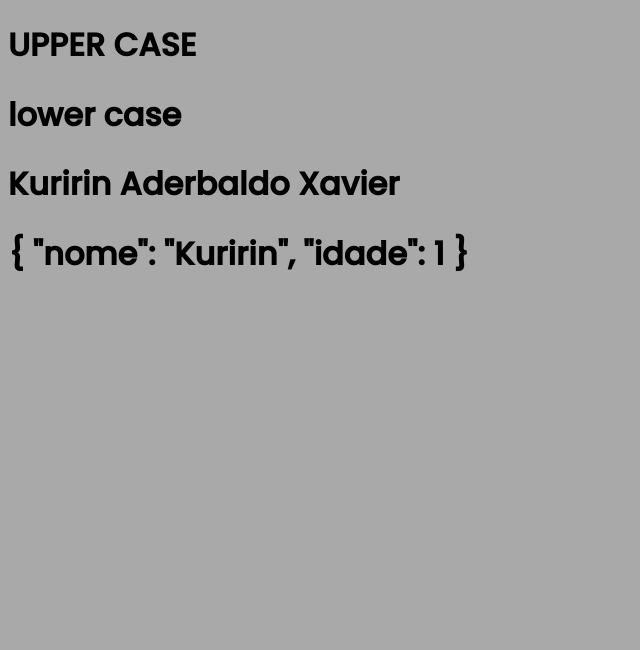
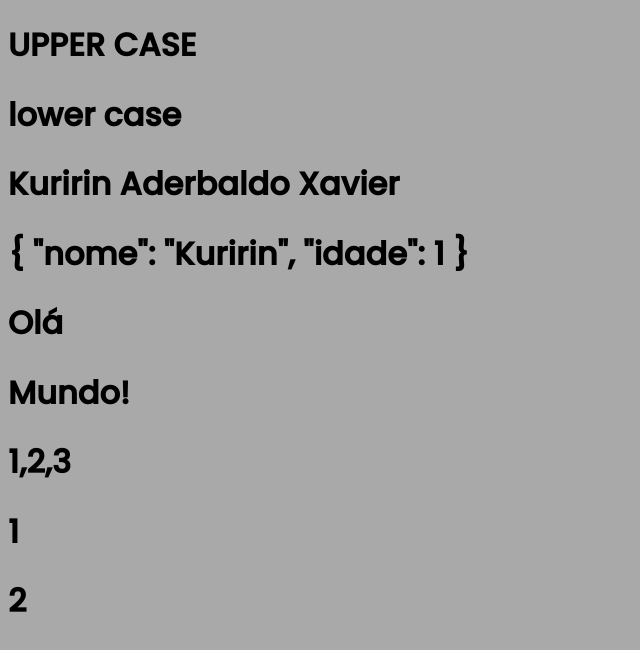
Before and after one commit to thiago-desenv/fundamentos-angular-v17, an Angular app: page / in a window 1280 px wide. Shown: the top 650 px of the page, without its empty margins (0-640 px from the left). Built offline with nearby package versions, Linux system fonts and the light colour scheme.

Commit message:
Criado o componente slice para verificar como utilizar a pipe slice do angular

```diff
--- a/src/app/app.component.html
+++ b/src/app/app.component.html
@@ -5,6 +5,8 @@
 <app-titlecase></app-titlecase>
 
 <app-json></app-json>
+
+<app-slice></app-slice>
 
 <!-- Nome do Usuário: <b>{{ pessoa.nome | truncate : 3 | uppercase }}</b>
 <br>
--- a/src/app/app.module.ts
+++ b/src/app/app.module.ts
@@ -28,6 +28,7 @@ import { UppercaseComponent } from './uppercase/uppercase.component';
 import { LowercaseComponent } from './lowercase/lowercase.component';
 import { TitlecaseComponent } from './titlecase/titlecase.component';
 import { JsonComponent } from './json/json.component';
+import { SliceComponent } from './slice/slice.component';
 
 @NgModule({
   declarations: [
@@ -55,7 +56,8 @@ import { JsonComponent } from './json/json.component';
     UppercaseComponent,
     LowercaseComponent,
     TitlecaseComponent,
-    JsonComponent
+    JsonComponent,
+    SliceComponent
   ],
   imports: [
     BrowserModule,
--- /dev/null
+++ b/src/app/slice/slice.component.html
@@ -0,0 +1,4 @@
+<h1>{{ 'Olá Mundo!' | slice : 0 : 3 }}</h1>
+<h1>{{ 'Olá Mundo!' | slice : 4 }}</h1>
+<h1>{{ [1, 2, 3, 4, 5] | slice : 0 : 3 }}</h1>
+<h1 *ngFor="let n of [1, 2, 3, 4, 5] | slice : 0 : 2">{{ n }}</h1>
```
Also changed, not shown: src/app/slice/slice.component.ts (added, +10 -0 lines), src/app/slice/slice.component.scss (added).
